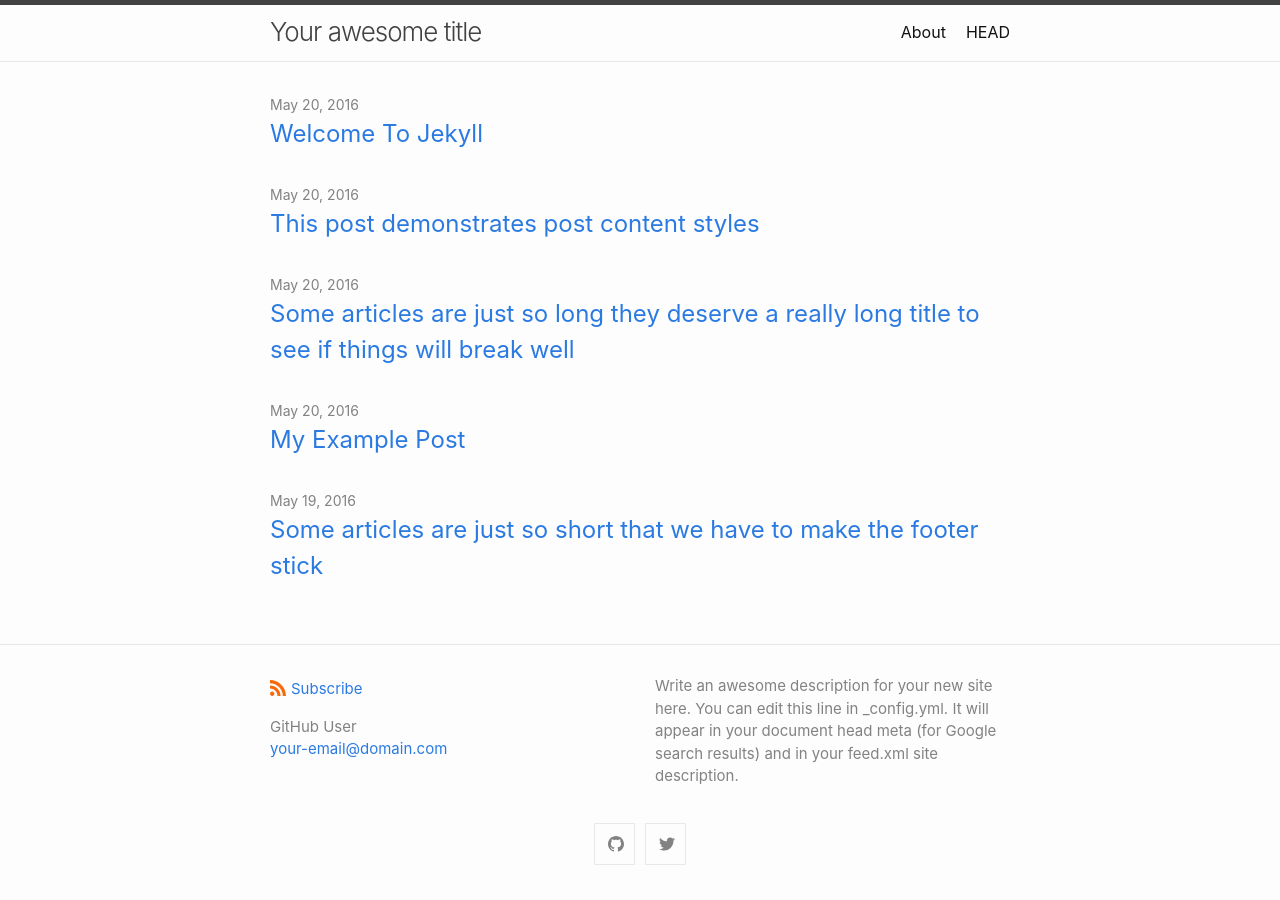
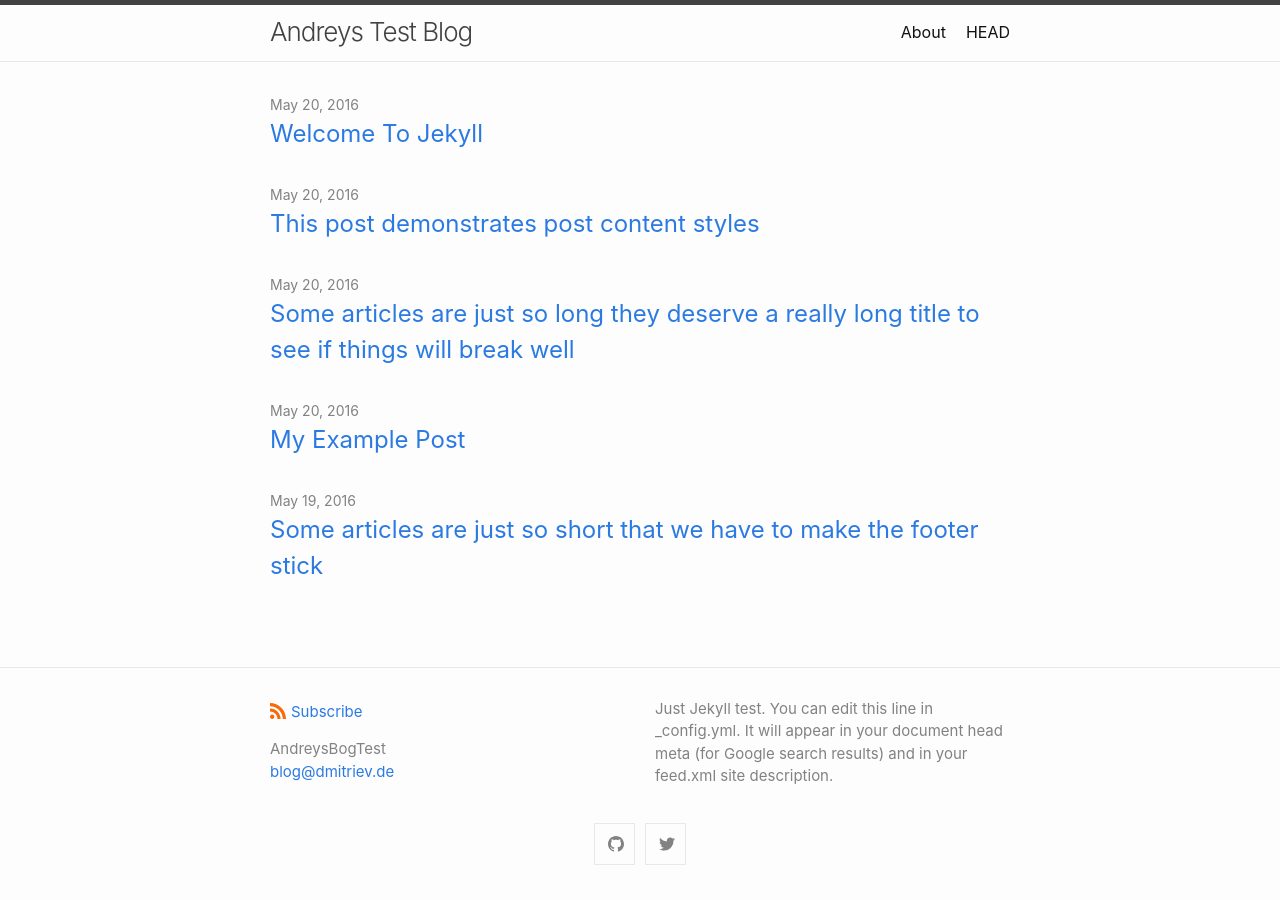
Before and after one commit to AndreysBlogTest/AndreysBlogTest.github.io, a Jekyll site: the page built from index.md, in a window 1280 px wide. Built offline with Jekyll 4.4.1, drawn with Linux system fonts in a browser that asks for light colours.

Commit message:
Update _config.yml

```diff
--- a/_config.yml
+++ b/_config.yml
@@ -1,11 +1,10 @@
-title: Your awesome title
+title: Andreys Test Blog
 author:
-  name: GitHub User
-  email: your-email@domain.com
+  name: AndreysBogTest
+  email: blog@dmitriev.de
 description: > # this means to ignore newlines until "show_excerpts:"
-  Write an awesome description for your new site here. You can edit this
-  line in _config.yml. It will appear in your document head meta (for
-  Google search results) and in your feed.xml site description.
+  Just Jekyll test. You can edit this line in _config.yml.
+  It will appear in your document head meta (for Google search results) and in your feed.xml site description.
 
 show_excerpts: false # set to true to show excerpts on the homepage
 
```
